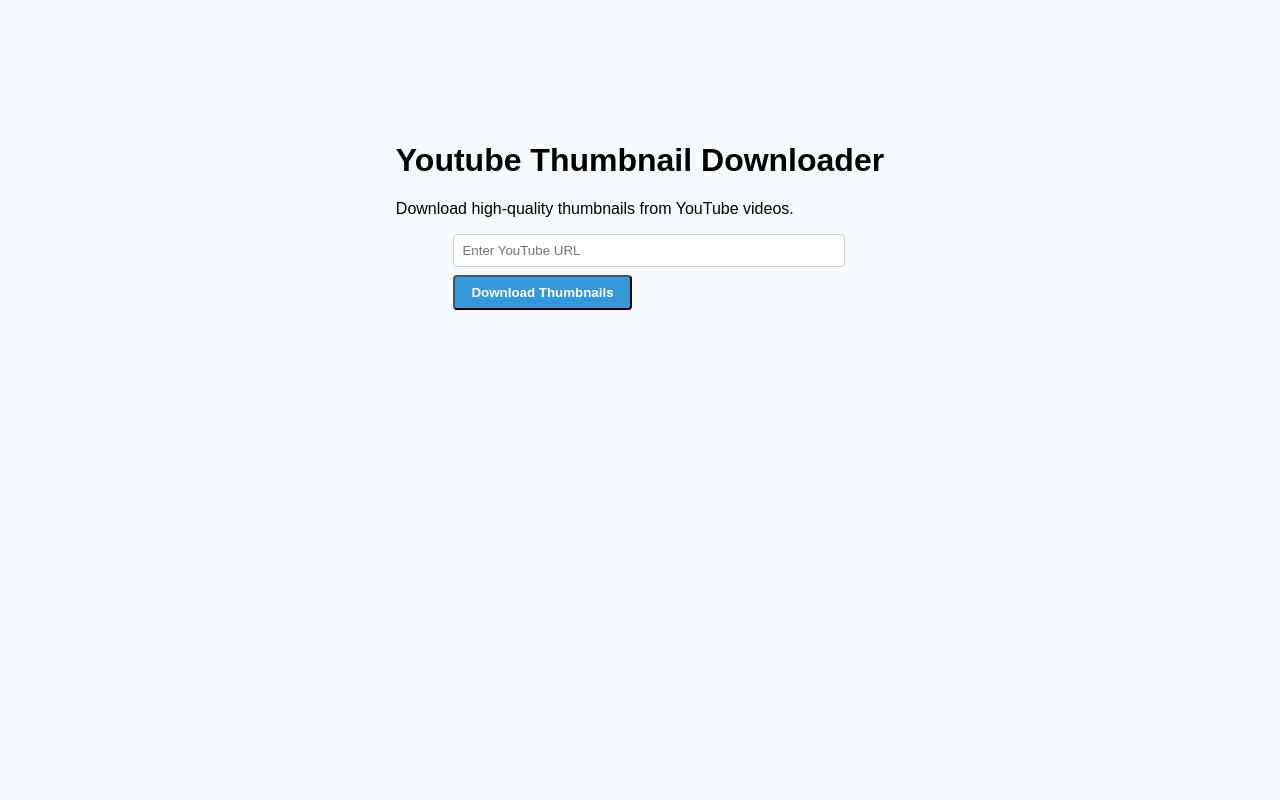
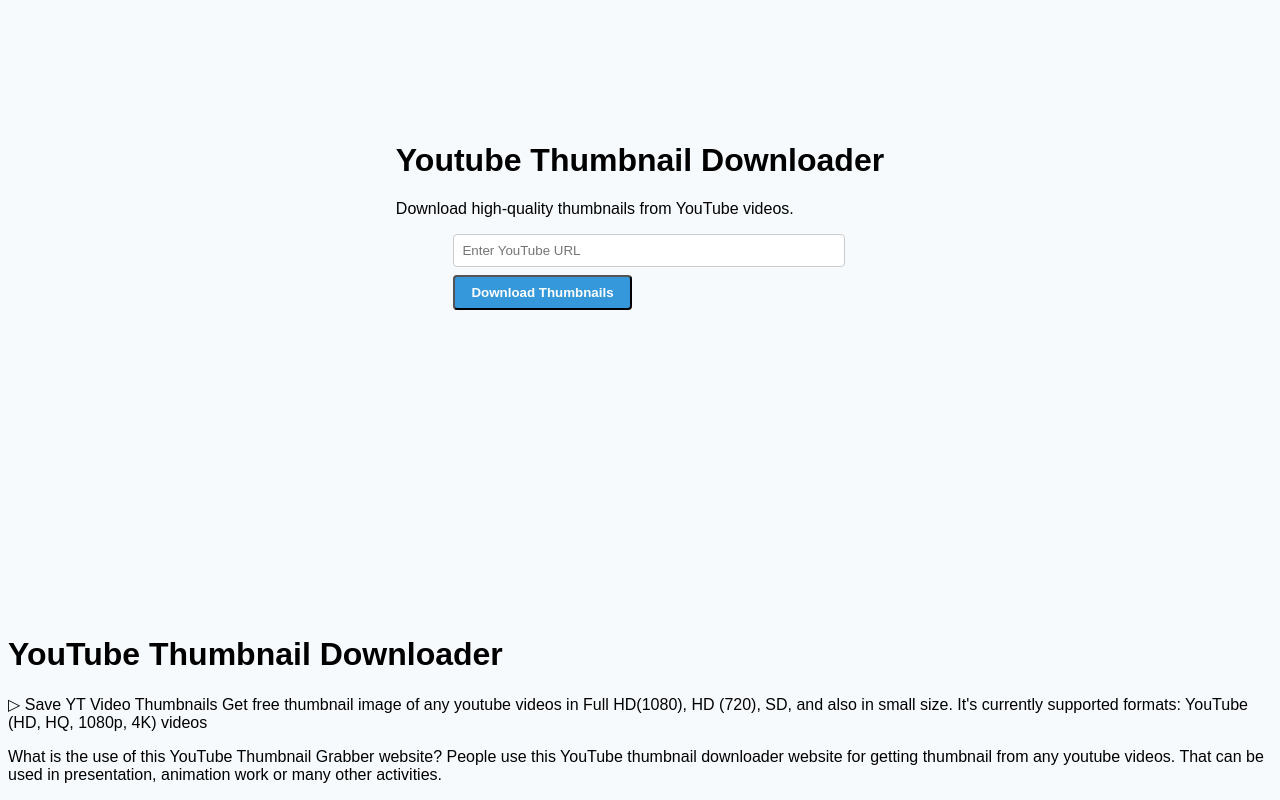
Before and after one commit to kasmiyouness/youthumb, a Next.js app: page / in a window 1280 px wide. Shown: the part 193-993 px from the top of the page. Before the commit the page ends 816 px from the top, so only its background shows below. Built offline with nearby package versions, Linux system fonts and the light colour scheme.

Commit message:
texts seo

```diff
--- a/pages/_document.js
+++ b/pages/_document.js
@@ -30,6 +30,23 @@ class MyDocument extends Document {
         </Head>
         <body>
           <Main />
+
+          {/* Additional text for the YouTube Thumbnail Downloader */}
+          <div>
+            <h1>YouTube Thumbnail Downloader</h1>
+            <p>
+              ▷ Save YT Video Thumbnails
+              Get free thumbnail image of any youtube videos in Full HD(1080), HD (720), SD, and also in small size.
+              It's currently supported formats: YouTube (HD, HQ, 1080p, 4K) videos
+            </p>
+            <p>
+              What is the use of this YouTube Thumbnail Grabber website?
+              People use this YouTube thumbnail downloader website for getting thumbnail from any youtube videos.
+              That can be used in presentation, animation work or many other activities.
+            </p>
+            {/* Add more paragraphs as needed */}
+          </div>
+
           <NextScript />
         </body>
       </Html>
```
